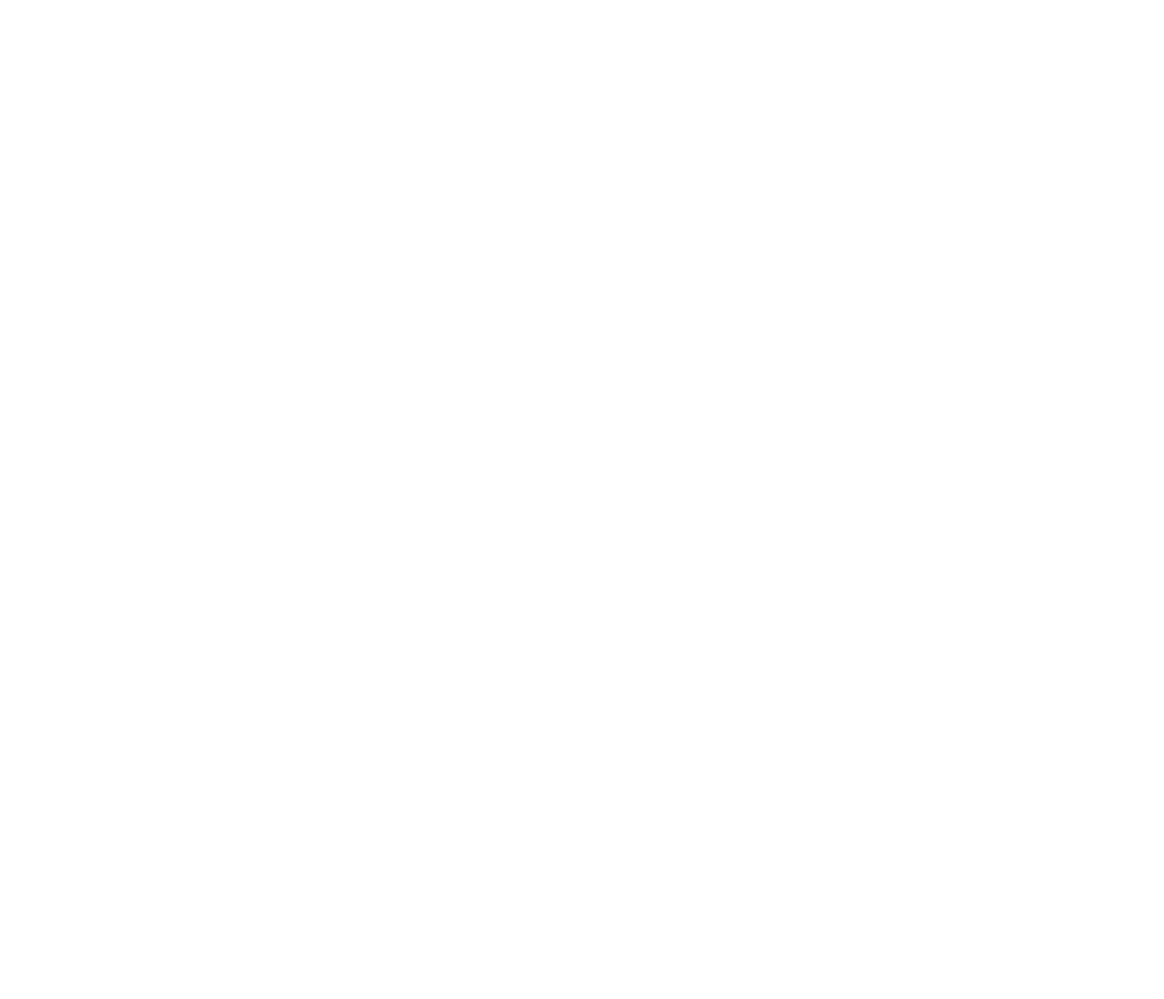
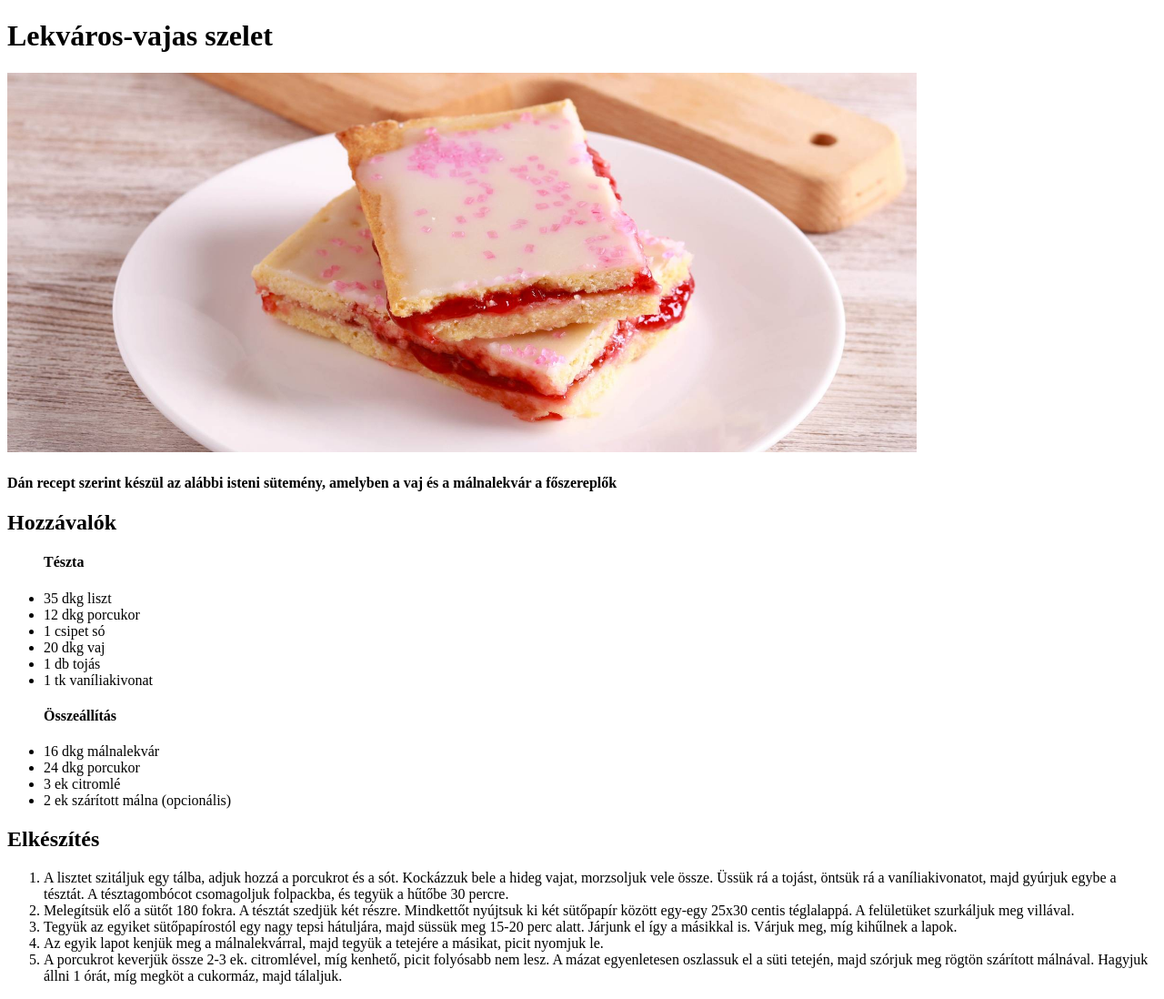
Before and after one commit to brizsett/odin-recipes, a plain HTML site: page recipes/lekvaros-szelet.html in a window 1280 px wide. Shown: the whole page at 91% size. Before the commit the page ends 800 px from the top, so only its background shows below. Drawn offline with Linux system fonts and the light colour scheme.

Commit message:
Add lekváros szelet recipe

```diff
--- a/recipes/lekvaros-szelet.html
+++ b/recipes/lekvaros-szelet.html
@@ -0,0 +1,37 @@
+<!DOCTYPE html>
+<html lang="hu">
+<head>
+    <meta charset="UTF-8">
+    <title>Lekváros-vajas szelet</title>
+</head>
+<body>
+    <h1>Lekváros-vajas szelet</h1>
+        <img src="../images/lekvaros-szelet.jpg" alt="Lekváros-vajas szelet" width="1000">
+        <h4>Dán recept szerint készül az alábbi isteni sütemény, amelyben a vaj és a málnalekvár a főszereplők</h4>
+        <h2>Hozzávalók</h2>
+        <ul>
+            <h4>Tészta</h4>
+            <li>35 dkg liszt</li>
+            <li>12 dkg porcukor</li>
+            <li>1 csipet só</li>
+            <li>20 dkg vaj</li>
+            <li>1 db tojás</li>
+            <li>1 tk vaníliakivonat</li>
+        </ul>
+        <ul>
+            <h4>Összeállítás</h4>
+            <li>16 dkg málnalekvár</li>
+            <li>24 dkg porcukor</li>
+            <li>3 ek citromlé</li>
+            <li>2 ek szárított málna (opcionális)</li>
+        </ul>
+        <h2>Elkészítés</h2>
+        <ol>
+            <li>A lisztet szitáljuk egy tálba, adjuk hozzá a porcukrot és a sót. Kockázzuk bele a hideg vajat, morzsoljuk vele össze. Üssük rá a tojást, öntsük rá a vaníliakivonatot, majd gyúrjuk egybe a tésztát. A tésztagombócot csomagoljuk folpackba, és tegyük a hűtőbe 30 percre.</li>
+            <li>Melegítsük elő a sütőt 180 fokra. A tésztát szedjük két részre. Mindkettőt nyújtsuk ki két sütőpapír között egy-egy 25x30 centis téglalappá. A felületüket szurkáljuk meg villával.</li>
+            <li>Tegyük az egyiket sütőpapírostól egy nagy tepsi hátuljára, majd süssük meg 15-20 perc alatt. Járjunk el így a másikkal is. Várjuk meg, míg kihűlnek a lapok.</li>
+            <li>Az egyik lapot kenjük meg a málnalekvárral, majd tegyük a tetejére a másikat, picit nyomjuk le.</li>
+            <li>A porcukrot keverjük össze 2-3 ek. citromlével, míg kenhető, picit folyósabb nem lesz. A mázat egyenletesen oszlassuk el a süti tetején, majd szórjuk meg rögtön szárított málnával. Hagyjuk állni 1 órát, míg megköt a cukormáz, majd tálaljuk.</li>
+        </ol>
+</body>
+</html>
```
Also changed, not shown: index.html (+5 -2 lines).
